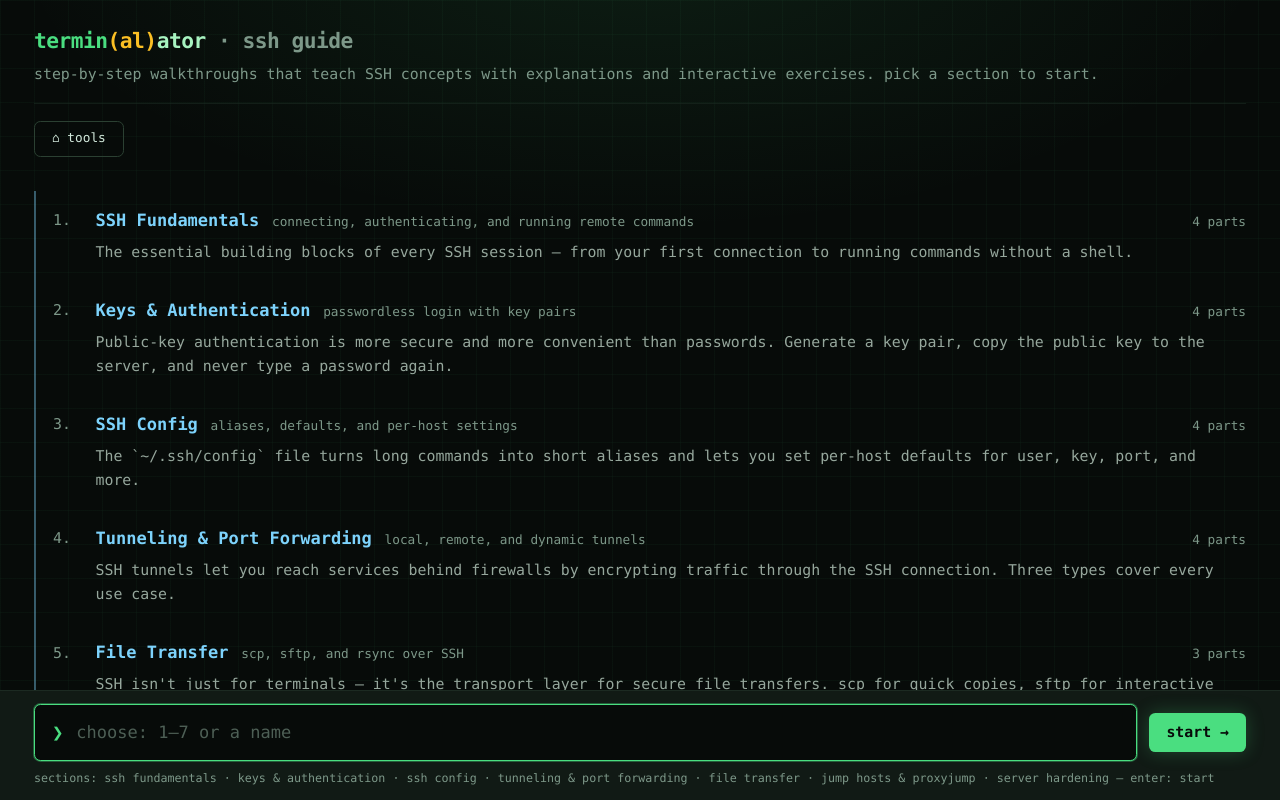
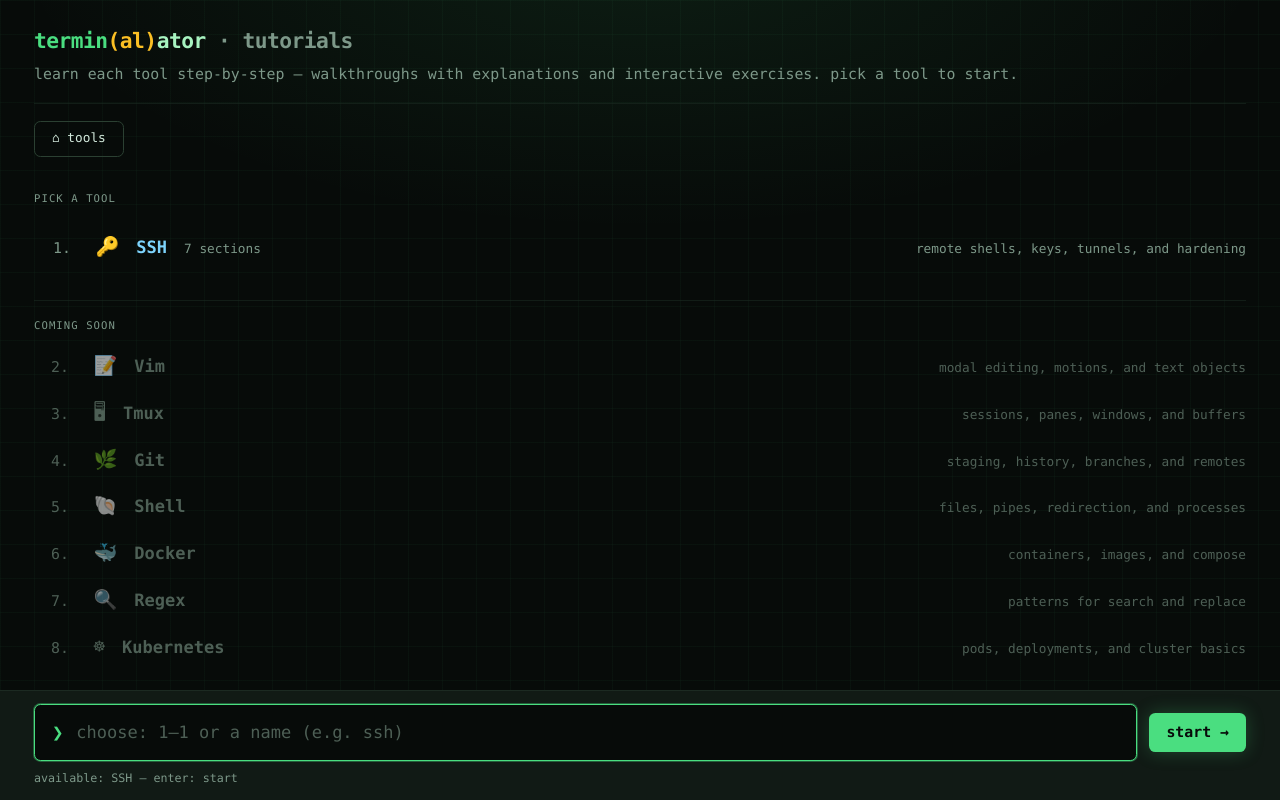
Before and after one commit to DissanayakeLYB/Termin-al-ator, a React (Vite) app: page / in a window 1280 px wide. Both pictures are taken after a click on the button 640 px from the left and 174 px from the top of the page. Built offline with nearby package versions, Linux system fonts and the light colour scheme.

Commit message:
add the tutorials as a seperate section to learn tools

```diff
--- a/src/App.tsx
+++ b/src/App.tsx
@@ -14,6 +14,8 @@
 import { TimedQuizPage, type TimedFinishReason } from "./pages/TimedQuizPage";
 import { TimedResultPage, type TimedRunKind } from "./pages/TimedResultPage";
 import { GuidePage } from "./pages/GuidePage";
+import { TutorialPickerPage } from "./pages/TutorialPickerPage";
+import type { ToolGuide } from "./data/guideRegistry";
 
 /** A full practice session for one category + level (fresh state per combo). */
 function PracticeSession({
@@ -150,8 +152,10 @@
   const [category, setCategory] = useState<Category | null>(null);
   const [level, setLevel] = useState<Level | null>(null);
   const [showSettings, setShowSettings] = useState(false);
-  /** Show the SSH guide page. */
-  const [showGuide, setShowGuide] = useState(false);
+  /** Show the tutorials picker. */
+  const [showTutorialPicker, setShowTutorialPicker] = useState(false);
+  /** Show a specific tool's guide. */
+  const [activeGuide, setActiveGuide] = useState<ToolGuide | null>(null);
   /** Pending timed setup (duration/pace picker). */
   const [timedSetup, setTimedSetup] = useState<TimedSetupRequest | null>(null);
   /** Running timed session. */
@@ -163,13 +167,22 @@
 
   return (
     <div className="crt-grid flex h-dvh flex-col overflow-hidden bg-term-bg text-term-fg">
-      {showGuide ? (
+      {activeGuide ? (
         <GuidePage
-          onBack={() => setShowGuide(false)}
+          tool={activeGuide}
+          onBack={() => setActiveGuide(null)}
           onPractice={() => {
-            setShowGuide(false);
-            setCategory("ssh");
+            setActiveGuide(null);
+            setCategory(activeGuide.category);
           }}
+        />
+      ) : showTutorialPicker ? (
+        <TutorialPickerPage
+          onSelect={(guide) => {
+            setShowTutorialPicker(false);
+            setActiveGuide(guide);
+          }}
+          onBack={() => setShowTutorialPicker(false)}
         />
       ) : timedSetup ? (
         <TimedSetupPage
@@ -203,7 +216,7 @@
             setLevel(null);
           }}
           onTimed={() => setTimedSetup({ mode: "session", tool: null, level: "all" })}
-          onGuide={() => setShowGuide(true)}
+          onTutorials={() => setShowTutorialPicker(true)}
           streak={practice.streak}
           onSettings={openSettings}
         />
--- /dev/null
+++ b/src/data/guideRegistry.ts
@@ -0,0 +1,96 @@
+import type { Category } from "./questions";
+import type { GuideSection } from "./sshGuides";
+import { sshGuides } from "./sshGuides";
+
+/** Metadata for each tool's tutorial content. */
+export interface ToolGuide {
+  /** The tool's category key. */
+  category: Category;
+  /** Display label. */
+  label: string;
+  /** Short description shown in the picker. */
+  description: string;
+  /** Emoji icon. */
+  icon: string;
+  /** The guide sections for this tool. */
+  sections: GuideSection[];
+  /** Whether the guide is ready or coming soon. */
+  available: boolean;
+}
+
+/**
+ * Registry of all tools that have (or will have) tutorial content.
+ * Tools without guides yet are marked as coming soon.
+ */
+export const guideRegistry: ToolGuide[] = [
+  {
+    category: "ssh",
+    label: "SSH",
+    description: "remote shells, keys, tunnels, and hardening",
+    icon: "🔑",
+    sections: sshGuides,
+    available: true,
+  },
+  {
+    category: "vim",
+    label: "Vim",
+    description: "modal editing, motions, and text objects",
+    icon: "📝",
+    sections: [],
+    available: false,
+  },
+  {
+    category: "tmux",
+    label: "Tmux",
+    description: "sessions, panes, windows, and buffers",
+    icon: "🖥",
+    sections: [],
+    available: false,
+  },
+  {
+    category: "git",
+    label: "Git",
+    description: "staging, history, branches, and remotes",
+    icon: "🌿",
+    sections: [],
+    available: false,
+  },
+  {
+    category: "shell",
+    label: "Shell",
+    description: "files, pipes, redirection, and processes",
+    icon: "🐚",
+    sections: [],
+    available: false,
+  },
+  {
+    category: "docker",
+    label: "Docker",
+    description: "containers, images, and compose",
+    icon: "🐳",
+    sections: [],
+    available: false,
+  },
+  {
+    category: "regex",
+    label: "Regex",
+    description: "patterns for search and replace",
+    icon: "🔍",
+    sections: [],
+    available: false,
+  },
+  {
+    category: "kubernetes",
+    label: "Kubernetes",
+    description: "pods, deployments, and cluster basics",
+    icon: "☸",
+    sections: [],
+    available: false,
+  },
+];
+
+/** Tools that have guide content ready. */
+export const availableGuides = guideRegistry.filter((g) => g.available);
+
+/** Tools whose guides are coming soon. */
+export const comingSoonGuides = guideRegistry.filter((g) => !g.available);
--- a/src/pages/CategoryPage.tsx
+++ b/src/pages/CategoryPage.tsx
@@ -10,15 +10,15 @@
   onSelect: (category: Category) => void;
   /** Opens the timed daily-practice sprint setup. */
   onTimed: () => void;
-  /** Opens the SSH guide page. */
-  onGuide?: () => void;
+  /** Opens the tutorials picker. */
+  onTutorials?: () => void;
   /** Current daily sprint streak, shown on the sprint card. */
   streak?: number;
   onSettings?: () => void;
 }
 
 /** Full-page terminal menu: pick what to practice. */
-export function CategoryPage({ onSelect, onTimed, onGuide, streak = 0, onSettings }: CategoryPageProps) {
+export function CategoryPage({ onSelect, onTimed, onTutorials, streak = 0, onSettings }: CategoryPageProps) {
   const [value, setValue] = useState("");
   const [notice, setNotice] = useState<string | null>(null);
   const inputRef = useRef<HTMLInputElement>(null);
@@ -56,7 +56,7 @@
 
     if (isGuideCommand(raw)) {
       setValue("");
-      onGuide?.();
+      onTutorials?.();
       return;
     }
 
@@ -105,11 +105,11 @@
             <span className="text-term-amber">:menu</span>.
           </BootBanner>
 
-          {/* SSH guide — learn concepts before practicing. */}
-          {onGuide && (
+          {/* Tutorials — learn concepts before practicing. */}
+          {onTutorials && (
             <button
               type="button"
-              onClick={onGuide}
+              onClick={onTutorials}
               className="group mt-6 flex w-full items-center gap-3 rounded-md border border-term-blue/40 bg-term-blue/5 p-4 text-left transition-colors hover:border-term-blue/70 hover:bg-term-blue/10 sm:gap-4"
             >
               <span className="shrink-0 text-xl" aria-hidden="true">
@@ -118,11 +118,11 @@
               <span className="min-w-0 flex-1">
                 <span className="flex flex-wrap items-baseline gap-x-3 gap-y-1">
                   <span className="font-bold text-term-blue transition-colors group-hover:text-term-bright">
-                    ssh guide
+                    tutorials
                   </span>
                 </span>
                 <span className="mt-1 block text-sm leading-relaxed text-term-fg/70">
-                  step-by-step walkthroughs — learn SSH concepts with
+                  step-by-step walkthroughs — learn each tool with
                   explanations and interactive exercises before quizzing.
                 </span>
               </span>
--- a/src/pages/GuidePage.tsx
+++ b/src/pages/GuidePage.tsx
@@ -1,30 +1,40 @@
 import { useEffect, useRef, useState } from "react";
 import type { GuideExercise, GuideSection } from "../data/sshGuides";
-import { sshGuides } from "../data/sshGuides";
 import { normalizeAnswer } from "../utils/validate";
 import { BootBanner } from "../components/BootBanner";
 import { Button } from "../components/Button";
 import { InputBar } from "../components/InputBar";
+import type { ToolGuide } from "../data/guideRegistry";
 
 interface GuidePageProps {
+  tool: ToolGuide;
   onBack: () => void;
   onPractice?: () => void;
 }
 
 /**
- * Interactive SSH guide page: browse sections, read explanations,
+ * Interactive guide page for a tool: browse sections, read explanations,
  * and try exercises inline.
  */
-export function GuidePage({ onBack, onPractice }: GuidePageProps) {
+export function GuidePage({ tool, onBack, onPractice }: GuidePageProps) {
   const [activeSection, setActiveSection] = useState<string | null>(null);
-  const section = sshGuides.find((s) => s.id === activeSection) ?? null;
+  const sections = tool.sections;
+  const section = sections.find((s) => s.id === activeSection) ?? null;
 
   if (!section) {
-    return <SectionList onSelect={setActiveSection} onBack={onBack} />;
+    return (
+      <SectionList
+        toolLabel={tool.label}
+        sections={sections}
+        onSelect={setActiveSection}
+        onBack={onBack}
+      />
+    );
   }
 
   return (
     <SectionDetail
+      toolLabel={tool.label}
       section={section}
       onBack={() => setActiveSection(null)}
       onPractice={onPractice}
@@ -35,9 +45,13 @@
 /* ── Section list ───────────────────────────────────────────────────────── */
 
 function SectionList({
+  toolLabel,
+  sections,
   onSelect,
   onBack,
 }: {
+  toolLabel: string;
+  sections: GuideSection[];
   onSelect: (id: string) => void;
   onBack: () => void;
 }) {
@@ -52,25 +66,24 @@
   const handleSubmit = () => {
     const raw = value.trim();
     if (!raw) {
-      onSelect(sshGuides[0].id);
+      onSelect(sections[0].id);
       return;
     }
 
     if (/^\d+$/.test(raw)) {
       const idx = Number.parseInt(raw, 10) - 1;
-      if (sshGuides[idx]) {
-        onSelect(sshGuides[idx].id);
+      if (sections[idx]) {
+        onSelect(sections[idx].id);
         return;
       }
-      setNotice(`no section #${raw} — pick 1–${sshGuides.length}`);
+      setNotice(`no section #${raw} — pick 1–${sections.length}`);
       setValue("");
       return;
     }
 
-    const hit = sshGuides.find(
+    const hit = sections.find(
       (s) =>
-        s.id === raw.toLowerCase() ||
-        s.title.toLowerCase() === raw.toLowerCase()
+        s.id === raw.toLowerCase() || s.title.toLowerCase() === raw.toLowerCase()
     );
     if (hit) {
       onSelect(hit.id);
@@ -88,19 +101,19 @@
     >
       <div className="terminal-scroll min-h-0 flex-1 overflow-y-auto px-4 py-6 sm:px-8">
         <div className="w-full">
-          <BootBanner tag="ssh guide">
-            step-by-step walkthroughs that teach SSH concepts with explanations
-            and interactive exercises. pick a section to start.
+          <BootBanner tag={`${toolLabel.toLowerCase()} guide`}>
+            step-by-step walkthroughs that teach {toolLabel} concepts with
+            explanations and interactive exercises. pick a section to start.
           </BootBanner>
 
           <div className="mt-4 flex items-center gap-2">
             <Button variant="ghost" onClick={onBack} className="text-xs">
-              ⌂ tools
+              ← tutorials
             </Button>
           </div>
 
           <div className="mt-8">
-            {sshGuides.map((s, i) => (
+            {sections.map((s, i) => (
               <button
                 key={s.id}
                 type="button"
@@ -135,13 +148,13 @@
         value={value}
         onChange={setValue}
         onSubmit={handleSubmit}
-        placeholder={`choose: 1–${sshGuides.length} or a name`}
+        placeholder={`choose: 1–${sections.length} or a name`}
         hint={
           notice ??
-          `sections: ${sshGuides.map((s) => s.title.toLowerCase()).join(" · ")} — enter: start`
+          `sections: ${sections.map((s) => s.title.toLowerCase()).join(" · ")} — enter: start`
         }
         actions={
-          <Button variant="primary" onClick={() => onSelect(sshGuides[0].id)}>
+          <Button variant="primary" onClick={() => onSelect(sections[0].id)}>
             start →
           </Button>
         }
@@ -153,10 +166,12 @@
 /* ── Section detail ─────────────────────────────────────────────────────── */
 
 function SectionDetail({
+  toolLabel,
   section,
   onBack,
   onPractice,
 }: {
+  toolLabel: string;
   section: GuideSection;
   onBack: () => void;
   onPractice?: () => void;
@@ -165,7 +180,7 @@
     <div className="flex min-h-0 flex-1 flex-col">
       <div className="terminal-scroll min-h-0 flex-1 overflow-y-auto px-4 py-6 sm:px-8">
         <div className="w-full max-w-2xl">
-          <BootBanner tag={`ssh guide · ${section.title.toLowerCase()}`}>
+          <BootBanner tag={`${toolLabel.toLowerCase()} guide · ${section.title.toLowerCase()}`}>
             {section.description}
           </BootBanner>
 
@@ -189,7 +204,7 @@
           <div className="mt-12 border-t border-term-edge/60 pt-6">
             <p className="text-xs text-term-dim">
               finished? switch to the{" "}
-              <span className="text-term-green">ssh quiz</span> to test your
+              <span className="text-term-green">{toolLabel.toLowerCase()} quiz</span> to test your
               knowledge, or pick another guide section.
             </p>
           </div>
--- /dev/null
+++ b/src/pages/TutorialPickerPage.tsx
@@ -0,0 +1,168 @@
+import { useEffect, useRef, useState } from "react";
+import {
+  guideRegistry,
+  availableGuides,
+  comingSoonGuides,
+  type ToolGuide,
+} from "../data/guideRegistry";
+import { BootBanner } from "../components/BootBanner";
+import { Button } from "../components/Button";
+import { InputBar } from "../components/InputBar";
+
+interface TutorialPickerPageProps {
+  onSelect: (tool: ToolGuide) => void;
+  onBack: () => void;
+}
+
+/** Full-page terminal menu: pick a tool to learn about. */
+export function TutorialPickerPage({
+  onSelect,
+  onBack,
+}: TutorialPickerPageProps) {
+  const [value, setValue] = useState("");
+  const [notice, setNotice] = useState<string | null>(null);
+  const inputRef = useRef<HTMLInputElement>(null);
+
+  useEffect(() => {
+    inputRef.current?.focus();
+  }, []);
+
+  const handleSubmit = () => {
+    const raw = value.trim();
+    if (!raw) {
+      onSelect(availableGuides[0]);
+      return;
+    }
+    const lower = raw.toLowerCase();
+
+    // A number picks the nth available guide.
+    if (/^\d+$/.test(lower)) {
+      const guide = availableGuides[Number.parseInt(lower, 10) - 1];
+      if (guide) {
+        onSelect(guide);
+        return;
+      }
+      setNotice(`no tutorial #${lower} — pick 1–${availableGuides.length}`);
+      setValue("");
+      return;
+    }
+
+    // A name matches against all tools (available or coming soon).
+    const hit = guideRegistry.find(
+      (g) =>
+        g.category === lower || g.label.toLowerCase() === lower
+    );
+    if (hit) {
+      if (hit.available) {
+        onSelect(hit);
+        return;
+      }
+      setNotice(`${hit.label} tutorial is coming soon — pick one that's ready`);
+      setValue("");
+      return;
+    }
+
+    setNotice(`unknown tool: ${raw} — type a number or a name`);
+    setValue("");
+  };
+
+  return (
+    <div
+      className="flex min-h-0 flex-1 flex-col"
+      onClick={() => inputRef.current?.focus()}
+    >
+      <div className="terminal-scroll min-h-0 flex-1 overflow-y-auto px-4 py-6 sm:px-8">
+        <div className="w-full">
+          <BootBanner tag="tutorials">
+            learn each tool step-by-step — walkthroughs with explanations
+            and interactive exercises. pick a tool to start.
+          </BootBanner>
+
+          <div className="mt-4 flex items-center gap-2">
+            <Button variant="ghost" onClick={onBack} className="text-xs">
+              ⌂ tools
+            </Button>
+          </div>
+
+          <p className="mt-8 text-[0.625rem] uppercase tracking-widest text-term-dim">
+            pick a tool
+          </p>
+
+          <div className="mt-3">
+            {availableGuides.map((guide, i) => (
+              <button
+                key={guide.category}
+                type="button"
+                onClick={() => onSelect(guide)}
+                className="group flex w-full items-baseline gap-3 border-l-2 border-transparent py-3 pl-4 text-left transition-colors hover:border-term-blue hover:bg-term-panel/40 sm:gap-4"
+              >
+                <span className="w-6 shrink-0 text-sm text-term-dim tabular-nums">
+                  {i + 1}.
+                </span>
+                <span className="shrink-0 text-lg" aria-hidden="true">
+                  {guide.icon}
+                </span>
+                <span className="font-semibold text-term-blue transition-colors group-hover:text-term-bright">
+                  {guide.label}
+                </span>
+                <span className="shrink-0 text-xs text-term-dim tabular-nums">
+                  {guide.sections.length} sections
+                </span>
+                <span className="ml-auto hidden truncate text-xs text-term-dim md:inline">
+                  {guide.description}
+                </span>
+              </button>
+            ))}
+          </div>
+
+          {comingSoonGuides.length > 0 && (
+            <div className="mt-6 border-t border-term-edge/60 pt-4">
+              <p className="text-[0.625rem] uppercase tracking-widest text-term-dim">
+                coming soon
+              </p>
+              <div className="mt-2">
+                {comingSoonGuides.map((guide) => (
+                  <p
+                    key={guide.category}
+                    className="flex items-baseline gap-3 py-2 pl-4 text-term-dim/60 sm:gap-4"
+                  >
+                    <span className="w-6 shrink-0 text-sm tabular-nums">
+                      {availableGuides.length + comingSoonGuides.indexOf(guide) + 1}.
+                    </span>
+                    <span className="shrink-0 text-lg" aria-hidden="true">
+                      {guide.icon}
+                    </span>
+                    <span className="font-semibold">{guide.label}</span>
+                    <span className="ml-auto hidden truncate text-xs md:inline">
+                      {guide.description}
+                    </span>
+                  </p>
+                ))}
+              </div>
+            </div>
+          )}
+        </div>
+      </div>
+
+      <InputBar
+        inputRef={inputRef}
+        value={value}
+        onChange={setValue}
+        onSubmit={handleSubmit}
+        placeholder={`choose: 1–${availableGuides.length} or a name (e.g. ssh)`}
+        hint={
+          notice ??
+          `available: ${availableGuides.map((g) => g.label).join(" · ")} — enter: start`
+        }
+        actions={
+          <Button
+            variant="primary"
+            onClick={() => onSelect(availableGuides[0])}
+          >
+            start →
+          </Button>
+        }
+      />
+    </div>
+  );
+}
```
